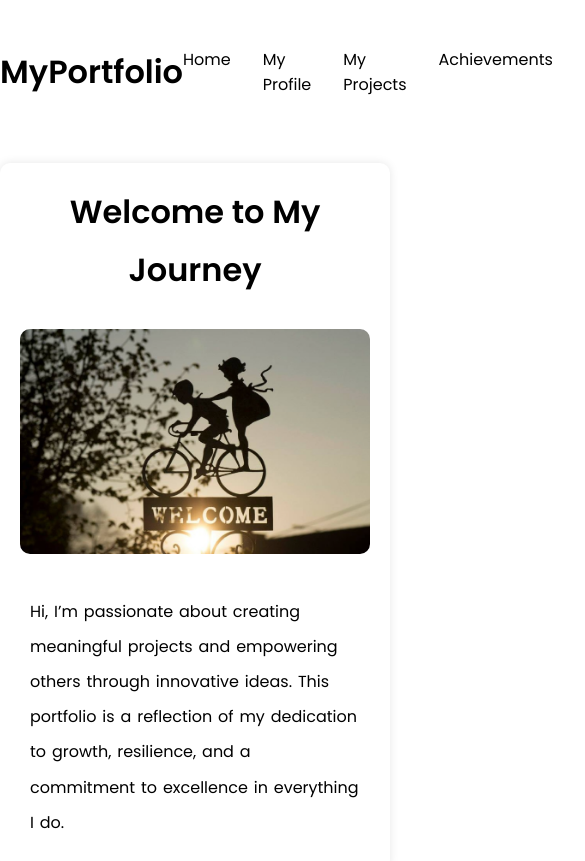
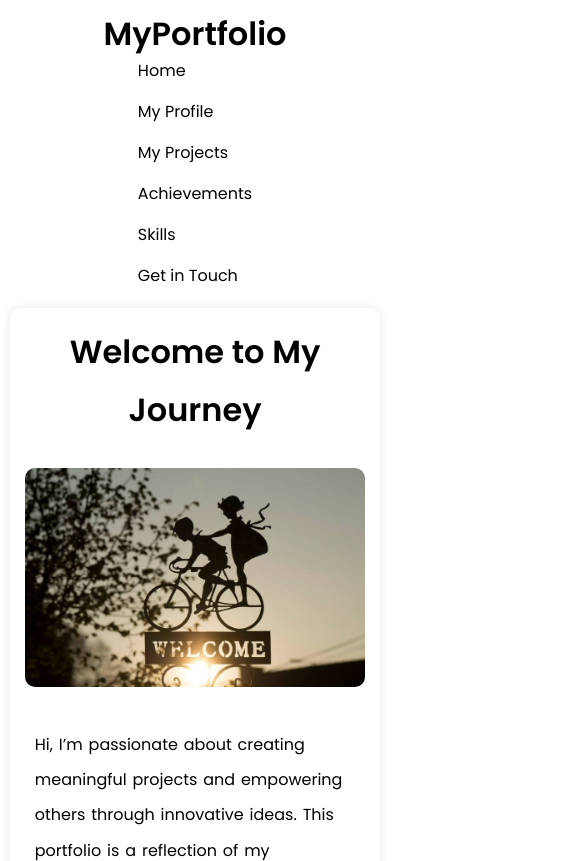
Before and after one commit to ananguas/MyPortfolio, a website: page index.html in a window 390 px wide. Shown: the top 861 px of the page, 585 px wide, since content can reach past the window. Drawn offline with nearby package versions, Linux system fonts and the light colour scheme.

Commit message:
Update style.css for responsiveness

```diff
--- a/style.css
+++ b/style.css
@@ -4,6 +4,7 @@
 * {
   margin: 0;
   padding: 0;
+  box-sizing: border-box;
 }
 
 body {
@@ -43,9 +44,10 @@ a:hover {
 /* Navigation */
 nav {
   display: flex;
-  justify-content: space-around;
+  justify-content: space-between;
   align-items: center;
   height: 17vh;
+  padding: 0 5%;
 }
 
 .nav-links {
@@ -57,6 +59,21 @@ nav {
 .logo {
   font-size: 2rem;
   font-weight: bold;
+}
+
+/* Responsive Navigation */
+@media (max-width: 768px) {
+  nav {
+    flex-direction: column;
+    align-items: center;
+    height: auto;
+    padding: 10px 0;
+  }
+
+  .nav-links {
+    flex-direction: column;
+    gap: 1rem;
+  }
 }
 
 /* Section Styling */
@@ -90,6 +107,12 @@ img {
   margin-top: 15px;
 }
 
+/* Responsive Images */
+img {
+  max-width: 100%;
+  height: auto;
+}
+
 /* Form Styling */
 form {
   display: flex;
@@ -116,6 +139,15 @@ textarea {
   border-radius: 5px;
   border: 1px solid #ccc;
   font-size: 1rem;
+}
+
+/* Responsive Form Inputs */
+@media (max-width: 480px) {
+  input,
+  textarea {
+    font-size: 1rem;
+    padding: 12px;
+  }
 }
 
 textarea {
@@ -154,6 +186,7 @@ p {
 .card-container {
   display: flex;
   flex-wrap: wrap;
+  justify-content: center;
   gap: 20px;
 }
 
@@ -163,7 +196,21 @@ p {
   box-shadow: 0 0 10px rgba(0, 0, 0, 0.1);
   padding: 20px;
   text-align: center;
-  width: 30%;
+  width: calc(33.333% - 20px); /* Three cards per row */
+}
+
+/* Medium Screens: Two cards per row */
+@media (max-width: 768px) {
+  .card {
+    width: calc(50% - 20px);
+  }
+}
+
+/* Small Screens: One card per row */
+@media (max-width: 480px) {
+  .card {
+    width: calc(100% - 20px);
+  }
 }
 
 .card img {
@@ -181,3 +228,12 @@ p {
 .card p {
   color: #666;
 }
+
+/* Responsive Sections */
+@media (max-width: 768px) {
+  section {
+    width: 95%;
+    margin: 10px auto;
+    padding: 15px;
+  }
+}
```
